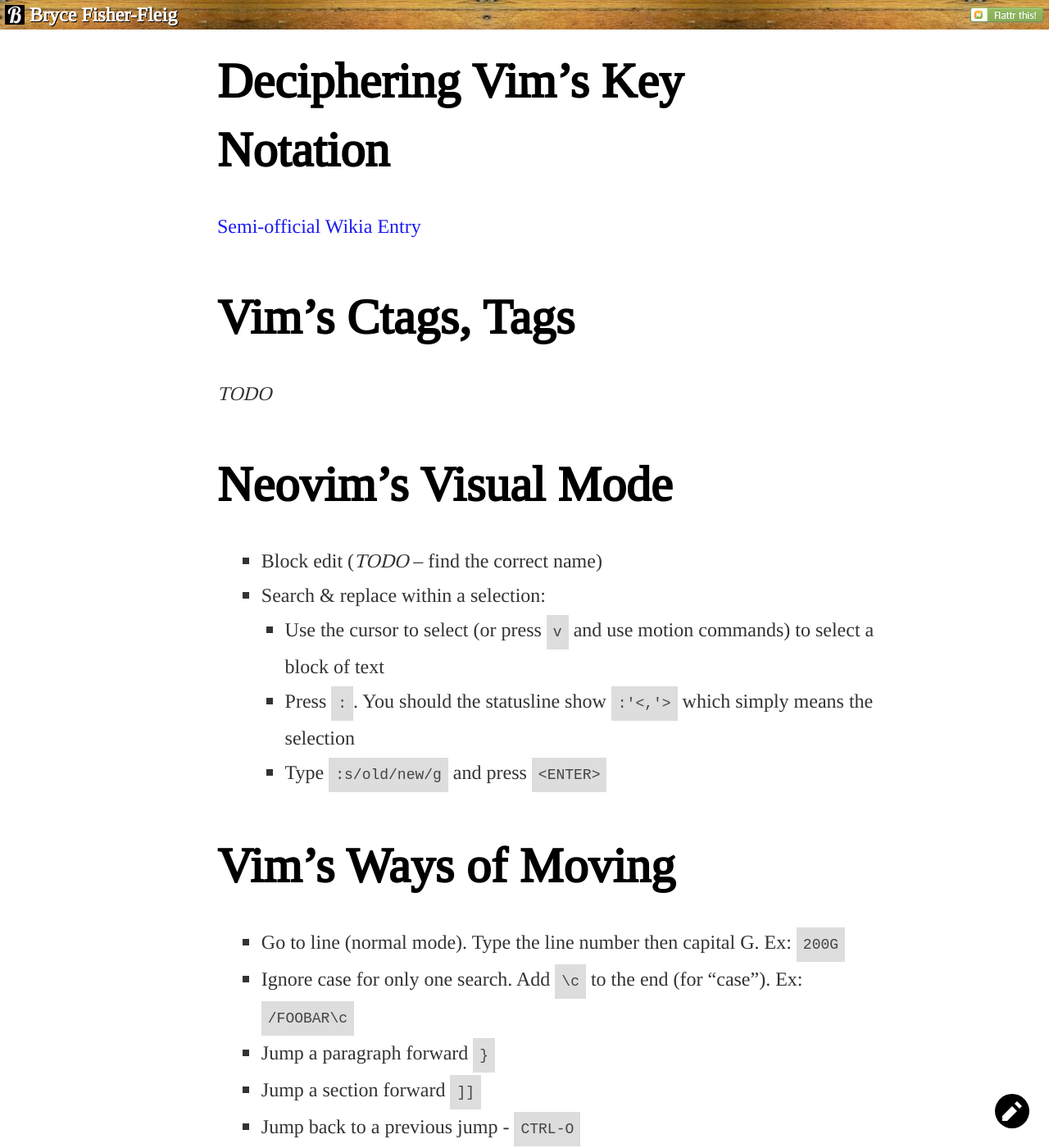
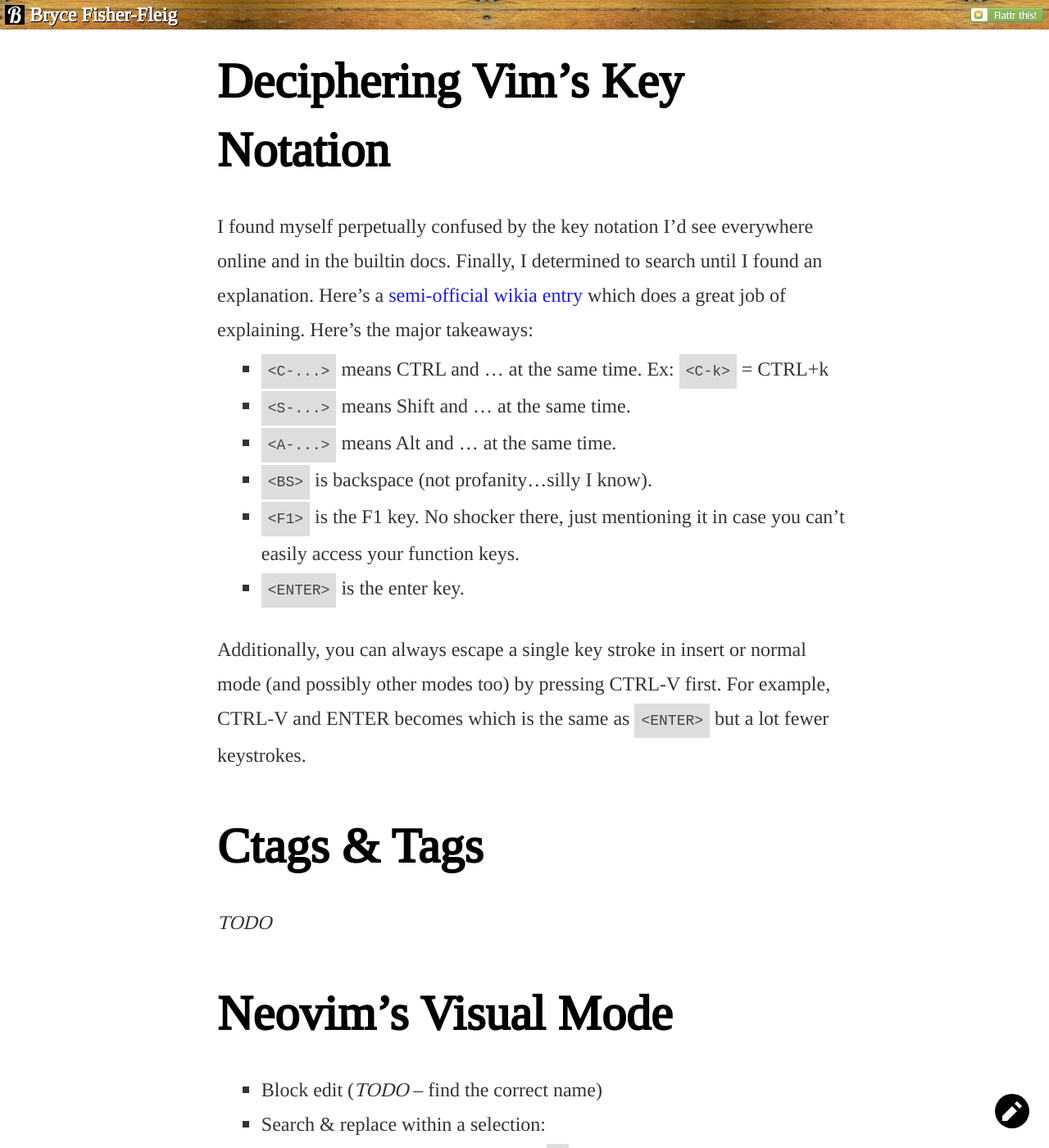
Before and after one commit to brycefisher/brycefisher.github.io-jekyll, a Jekyll site: the page built from _posts/2016-07-14-helpful-neovim-features.md, in a window 1280 px wide and 1400 px high, scrolled down 2761 px. Shown: the whole window at 82% size. Built offline with Jekyll 4.4.1, drawn with Linux system fonts in a browser that asks for light colours; comment, search, counter and statistics services are not loaded.

Commit message:
Vim key notation for NeoVim tips article

```diff
--- a/_posts/2016-07-14-helpful-neovim-features.md
+++ b/_posts/2016-07-14-helpful-neovim-features.md
@@ -43,9 +43,19 @@ Personally, I find that a bit too cumbersome, so I'm definitely going to remap t
 
 ## Deciphering Vim's Key Notation
 
-[Semi-official Wikia Entry](http://vim.wikia.com/wiki/Mapping_keys_in_Vim_-_Tutorial_(Part_2)#Key_notation)
+I found myself perpetually confused by the key notation I'd see everywhere online and in the builtin docs. Finally, I determined to search until I found an explanation. Here's a [semi-official wikia entry](http://vim.wikia.com/wiki/Mapping_keys_in_Vim_-_Tutorial_(Part_2)#Key_notation) which does a great job of explaining. Here's the major takeaways:
 
-## Vim's Ctags, Tags
+ * `<C-...>` means CTRL and ... at the same time. Ex: `<C-k>` = CTRL+k
+ * `<S-...>` means Shift and ... at the same time.
+ * `<A-...>` means Alt and ... at the same time.
+ * `<BS>` is backspace (not profanity...silly I know).
+ * `<F1>` is the F1 key. No shocker there, just mentioning it in case you can't easily access your function keys.
+ * `<ENTER>` is the enter key.
+
+Additionally, you can always escape a single key stroke in insert or normal mode (and possibly other modes too) by pressing CTRL-V first. For example, CTRL-V and ENTER becomes
+ which is the same as `<ENTER>` but a lot fewer keystrokes.
+
+## Ctags & Tags
 
 _TODO_
 
```
